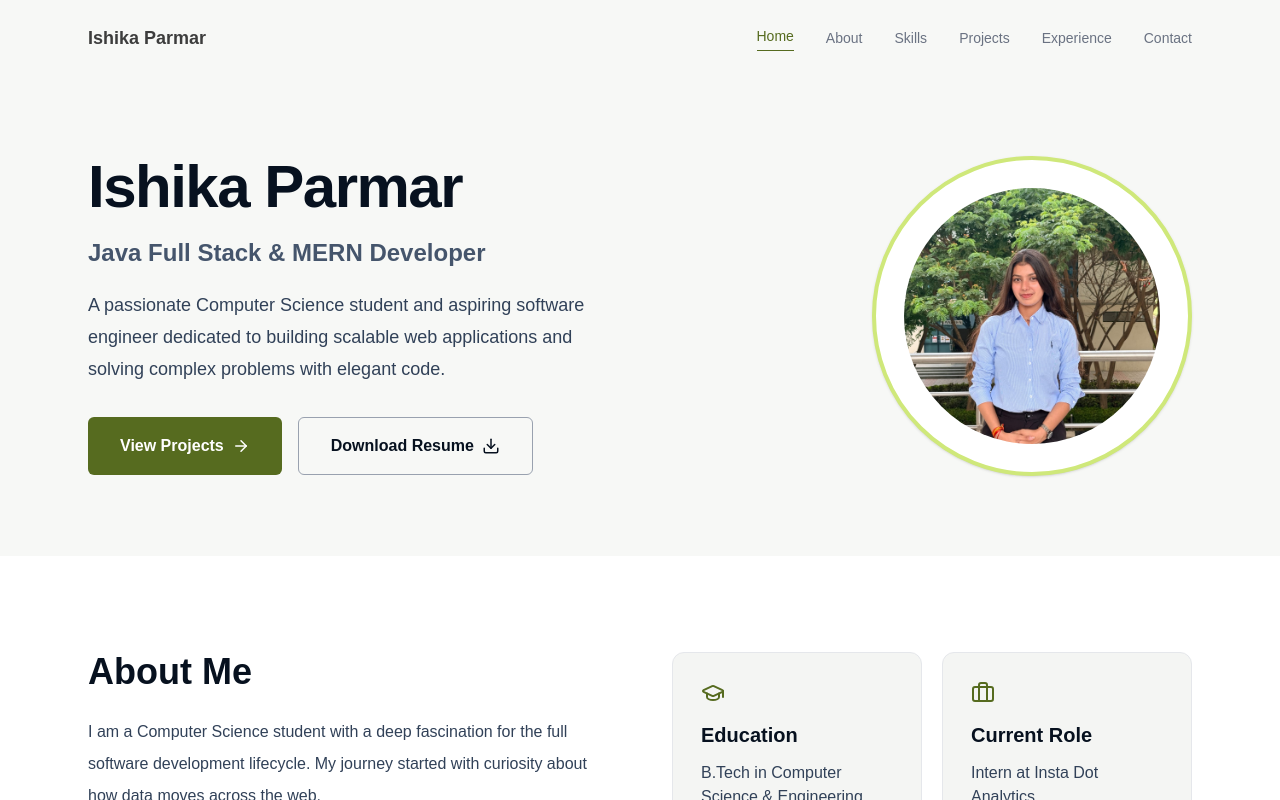
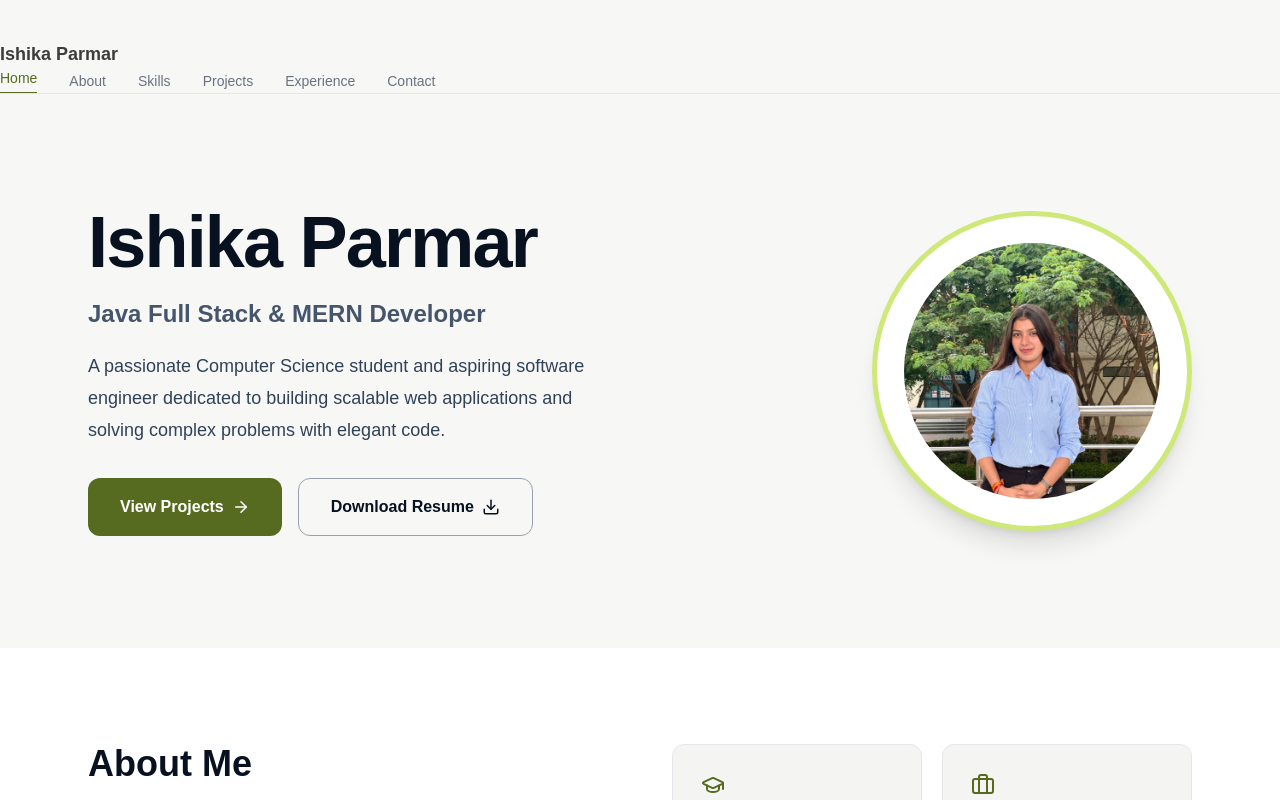
Before and after one commit to Ishika-Parmar-27/ishika-portfolio, a React (Vite) app: page / in a window 1280 px wide. Shown: the top 800 px of the page. Built offline with nearby package versions, Linux system fonts and the light colour scheme.

Commit message:
Polish hero section

```diff
--- a/src/components/Hero.jsx
+++ b/src/components/Hero.jsx
@@ -1,13 +1,14 @@
 import { ArrowRight, Download } from "lucide-react";
 import profile from "../assets/profile.png";
+
 function Hero() {
   return (
     <section
       id="home"
-      className="max-w-6xl mx-auto px-6 py-20 grid md:grid-cols-2 items-center gap-12"
+      className="max-w-6xl mx-auto px-6 py-28 grid md:grid-cols-2 items-center gap-12"
     >
       <div>
-        <h1 className="text-5xl md:text-6xl font-bold tracking-tight mb-5">
+        <h1 className="text-6xl md:text-7xl font-bold tracking-tight mb-5">
           Ishika Parmar
         </h1>
 
@@ -15,19 +16,19 @@ function Hero() {
           Java Full Stack & MERN Developer
         </h3>
 
-        <p className="text-slate-700 text-lg leading-8 max-w-xl mb-8">
+        <p className="text-slate-700 text-lg leading-8 max-w-lg mb-8">
           A passionate Computer Science student and aspiring software engineer
           dedicated to building scalable web applications and solving complex
           problems with elegant code.
         </p>
 
         <div className="flex flex-wrap gap-4">
-          <button className="bg-[#566b1f] text-white px-8 py-4 rounded-md font-semibold flex items-center gap-2 hover:bg-[#485b19] transition">
+          <button className="bg-[#566b1f] text-white px-8 py-4 rounded-xl font-semibold flex items-center gap-2 hover:bg-[#485b19] hover:-translate-y-2 hover:shadow-xl transition-all duration-300">
             View Projects
             <ArrowRight size={18} />
           </button>
 
-          <button className="border border-gray-400 px-8 py-4 rounded-md font-semibold flex items-center gap-2 hover:bg-white transition">
+          <button className="border border-gray-400 px-8 py-4 rounded-xl font-semibold flex items-center gap-2 hover:bg-white hover:-translate-y-2 hover:shadow-xl transition-all duration-300">
             Download Resume
             <Download size={18} />
           </button>
@@ -35,12 +36,14 @@ function Hero() {
       </div>
 
       <div className="flex justify-center md:justify-end">
-        <div className="w-72 h-72 md:w-80 md:h-80 rounded-full border-4 border-[#cfe87a] flex items-center justify-center bg-white shadow-sm">
-          <img src={profile} alt="Ishika Parmar"className="w-56 h-56 md:w-64 md:h-64 rounded-full object-cover"/>
-
-          </div>
+        <div className="w-72 h-72 md:w-80 md:h-80 rounded-full border-[5px] border-[#cfe87a] flex items-center justify-center bg-white shadow-xl">
+          <img
+            src={profile}
+            alt="Ishika Parmar"
+            className="w-56 h-56 md:w-64 md:h-64 rounded-full object-cover"
+          />
         </div>
-
+      </div>
     </section>
   );
 }
--- a/src/components/Navbar.jsx
+++ b/src/components/Navbar.jsx
@@ -1,6 +1,7 @@
 function Navbar() {
   return (
-    <header className="max-w-6xl mx-auto px-6 py-6 flex items-center justify-between">
+    <header className="sticky top-0 z-50 bg-[#f7f8f6]/90 backdrop-blur-md border-b border-gray-200">
+  <div className="max-w-6xl mx-auto px-6 py-5 flex items-center justify-between"></div>
       <h2 className="text-lg font-semibold text-[#3d3d3d]">
         Ishika Parmar
       </h2>
```
